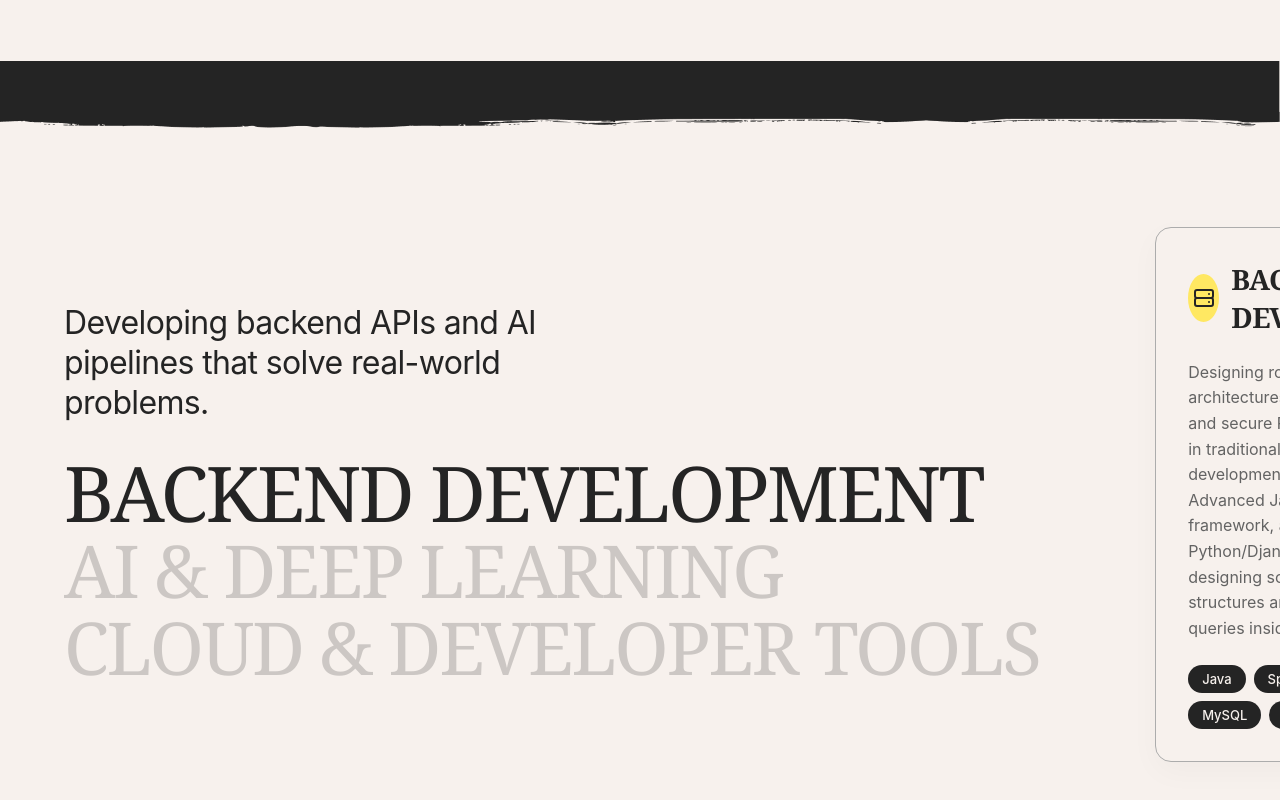
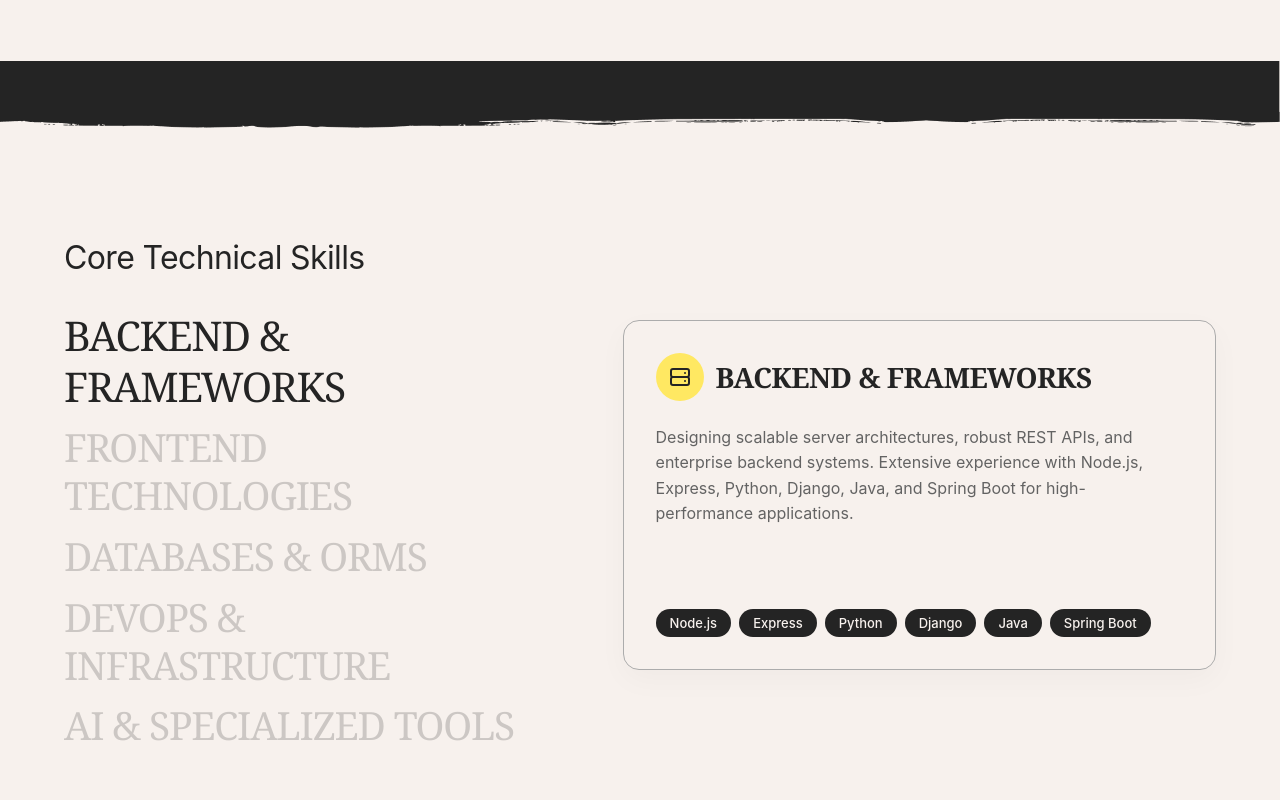
Before and after one commit to nileshgsuthar2003-cmyk/myportfolio, a React (Vite) app in the folder nilesh-portfolio-react/: page / in a window 1280 px wide. Shown: the part 2339-3139 px from the top of the page. Built offline with nearby package versions, Linux system fonts and the light colour scheme; a web font is replaced by a local one.

Commit message:
Update Skills section with 5 Core Technical Skills categories and detailed pills

```diff
--- a/nilesh-portfolio-react/src/components/Skills/Skills.jsx
+++ b/nilesh-portfolio-react/src/components/Skills/Skills.jsx
@@ -30,7 +30,7 @@ function Skills() {
         <div className="skills-wrapper">
           <div className="skills-left">
             <p className="skills-summary-intro">
-              Developing backend APIs and AI pipelines that solve real-world problems.
+              Core Technical Skills
             </p>
             <div className="skills-scrolling-titles">
               {skillsData.map((skill, index) => (
--- a/nilesh-portfolio-react/src/components/Skills/skillsData.js
+++ b/nilesh-portfolio-react/src/components/Skills/skillsData.js
@@ -1,29 +1,47 @@
 export const skillsData = [
   {
     id: 0,
-    title: "Backend Development",
-    content: "Designing robust server architectures, business logic layers, and secure RESTful APIs. Proficient in traditional enterprise Java development using Core Java, Advanced Java, and Spring Boot framework, as well as Python/Django stacks. Skilled in designing scalable database structures and optimizing SQL queries inside MySQL.",
-    pills: ["Java", "Spring Boot", "Django", "MySQL", "REST APIs", "SQL"],
+    title: "Backend & Frameworks",
+    content: "Designing scalable server architectures, robust REST APIs, and enterprise backend systems. Extensive experience with Node.js, Express, Python, Django, Java, and Spring Boot for high-performance applications.",
+    pills: ["Node.js", "Express", "Python", "Django", "Java", "Spring Boot"],
     icon: `<svg fill="none" viewBox="0 0 24 24" stroke="currentColor">
              <path stroke-linecap="round" stroke-linejoin="round" stroke-width="2" d="M5 12h14M5 12a2 2 0 01-2-2V6a2 2 0 012-2h14a2 2 0 012 2v4a2 2 0 01-2 2M5 12a2 2 0 00-2 2v4a2 2 0 002 2h14a2 2 0 002-2v-4a2 2 0 00-2-2m-2-4h.01M17 16h.01" />
            </svg>`
   },
   {
     id: 1,
-    title: "AI & Deep Learning",
-    content: "Creating pipeline utilities leveraging leading AI models. Self-taught implementation of Meta's Nougat optical character recognition engine and Hugging Face Transformers. Utilized PyTorch for custom tensor math manipulations to digitize and convert unstructured mathematical files and scientific PDFs into structured Markdown.",
-    pills: ["Python", "PyTorch", "Transformers", "Nougat", "Pandas", "NumPy"],
+    title: "Frontend Technologies",
+    content: "Crafting responsive, dynamic, and modern user interfaces. Proficient in React, semantic HTML5, and custom CSS for smooth, interactive user experiences.",
+    pills: ["React", "HTML", "CSS"],
     icon: `<svg fill="none" viewBox="0 0 24 24" stroke="currentColor">
-             <path stroke-linecap="round" stroke-linejoin="round" stroke-width="2" d="M9.663 17h4.673M12 3v1m6.364 1.636l-.707.707M21 12h-1M4 12H3m3.343-5.657l-.707-.707m2.828 9.9a5 5 0 117.072 0l-.548.547A3.374 3.374 0 0014 18.469V19a2 2 0 11-4 0v-.531c0-.895-.356-1.754-.988-2.386l-.548-.547z" />
+             <path stroke-linecap="round" stroke-linejoin="round" stroke-width="2" d="M10 20l4-16m4 4l4 4-4 4M6 16l-4-4 4-4" />
            </svg>`
   },
   {
     id: 2,
-    title: "Cloud & Developer Tools",
-    content: "Certified in Oracle Cloud Infrastructure (OCI) AI Foundations. Adept at collaborative development using Git and GitHub workflows. Highly efficient development setups utilizing IntelliJ IDEA, PyCharm, and VS Code for smooth, structured engineering workflows.",
-    pills: ["Oracle Cloud (OCI)", "Git", "GitHub", "IntelliJ IDEA", "PyCharm", "VS Code"],
+    title: "Databases & ORMs",
+    content: "Architecting relational database schemas, writing efficient queries, and managing data ORM layers using MySQL, Sequelize ORM, SQLite, and relational database design principles.",
+    pills: ["MySQL", "Sequelize ORM", "SQLite", "Relational Database Design"],
+    icon: `<svg fill="none" viewBox="0 0 24 24" stroke="currentColor">
+             <path stroke-linecap="round" stroke-linejoin="round" stroke-width="2" d="M4 7v10c0 2.21 3.582 4 8 4s8-1.79 8-4V7M4 7c0 2.21 3.582 4 8 4s8-1.79 8-4M4 7c0-2.21 3.582-4 8-4s8 1.79 8 4m0 5c0 2.21-3.582 4-8 4s-8-1.79-8-4" />
+           </svg>`
+  },
+  {
+    id: 3,
+    title: "DevOps & Infrastructure",
+    content: "Managing Linux servers and production environments. Experienced with Nginx reverse proxying, systemd services, Gunicorn, SSL automation, SSH workflows, and Eventlet workers.",
+    pills: ["Linux Server Administration", "Nginx", "systemd", "Gunicorn", "SSL Automation", "SSH", "Eventlet Workers"],
     icon: `<svg fill="none" viewBox="0 0 24 24" stroke="currentColor">
              <path stroke-linecap="round" stroke-linejoin="round" stroke-width="2" d="M19 11H5m14 0a2 2 0 012 2v6a2 2 0 01-2 2H5a2 2 0 01-2-2v-6a2 2 0 012-2m14 0V9a2 2 0 00-2-2M5 11V9a2 2 0 012-2m0 0V5a2 2 0 012-2h6a2 2 0 012 2v2M7 7h10" />
            </svg>`
+  },
+  {
+    id: 4,
+    title: "AI & Specialized Tools",
+    content: "Building AI pipelines, deep learning utilities, and OCR document processors. Hands-on experience with PyTorch, Local LLM inference (Gemini, Qwen), Nougat OCR, and API rate-limit management.",
+    pills: ["PyTorch", "Local LLM Inference (Gemini, Qwen)", "Nougat OCR", "API Rate-Limit Management"],
+    icon: `<svg fill="none" viewBox="0 0 24 24" stroke="currentColor">
+             <path stroke-linecap="round" stroke-linejoin="round" stroke-width="2" d="M9.663 17h4.673M12 3v1m6.364 1.636l-.707.707M21 12h-1M4 12H3m3.343-5.657l-.707-.707m2.828 9.9a5 5 0 117.072 0l-.548.547A3.374 3.374 0 0014 18.469V19a2 2 0 11-4 0v-.531c0-.895-.356-1.754-.988-2.386l-.548-.547z" />
+           </svg>`
   }
 ];
--- a/nilesh-portfolio-react/src/styles/index.css
+++ b/nilesh-portfolio-react/src/styles/index.css
@@ -602,15 +602,16 @@ img {
   display: flex;
   flex-direction: column;
   font-family: var(--font-display);
-  font-size: clamp(48px, 6vw, 96px);
-  line-height: 1;
+  font-size: clamp(24px, 3.2vw, 54px);
+  line-height: 1.25;
   text-transform: uppercase;
+  gap: 8px;
 }
 
 .skill-row-title {
-  white-space: nowrap;
   letter-spacing: -0.03em;
   transition: transform 0.6s cubic-bezier(0.22, 1, 0.36, 1), opacity 0.6s ease;
+  user-select: none;
 }
 
 .skill-row-title.inactive {
```
